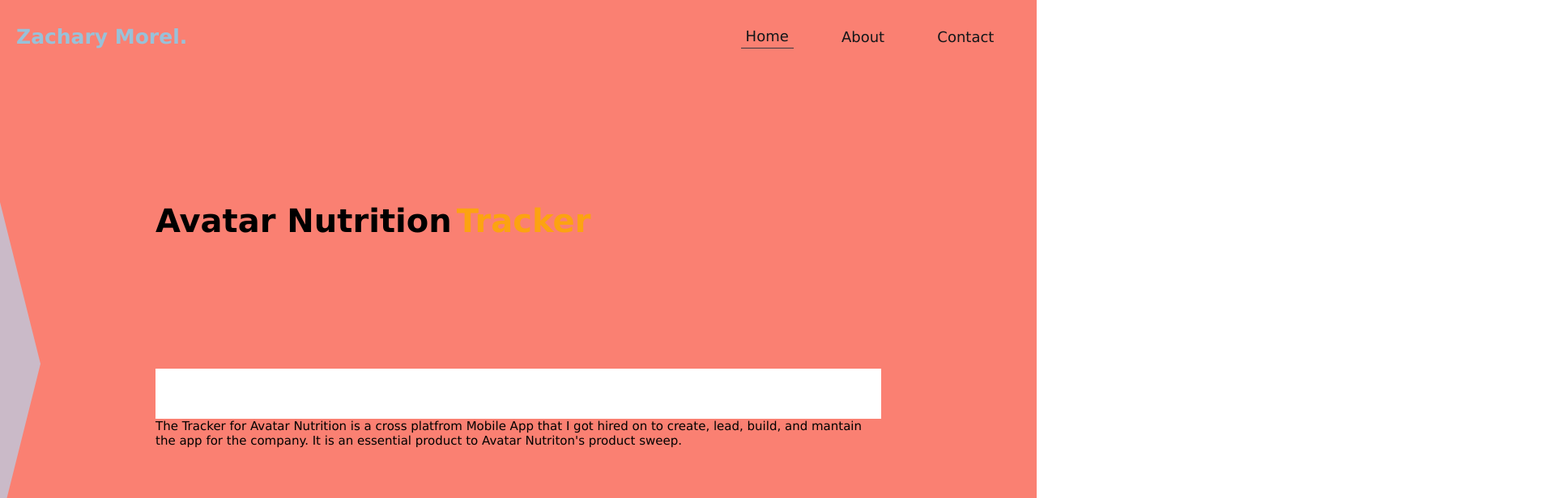
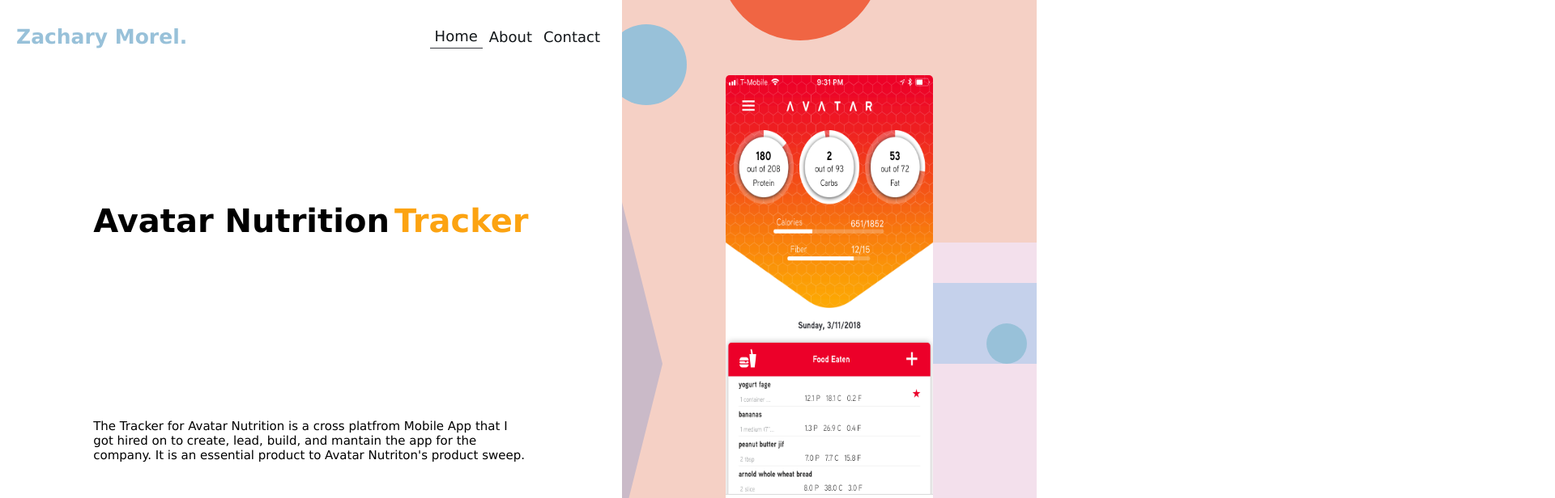
Before and after one commit to zacharymorel/zacharymorel.github.io, a React (Create React App) app in the folder potfolio/: page / in a window 1280 px wide. Shown: the top 616 px of the page at 81% size, 1920 px wide, since content can reach past the window. Built offline with nearby package versions, Linux system fonts and the light colour scheme.

Commit message:
Wokring on implementing Mobile Css.styles

```diff
--- a/potfolio/src/css/mobile/leftViewMobile.css
+++ b/potfolio/src/css/mobile/leftViewMobile.css
@@ -1,9 +1,7 @@
-@media (max-width: 1400px) {
+@media (max-width: 415px) {
   .LeftViewParent {
     background: #fa8072;
+    height: 100%;
     width: 100%;
-    /* flex-direction: row; */
-    /* overflow: scroll; */
-
   }
 }
--- a/potfolio/src/css/mobile/mainMobile.css
+++ b/potfolio/src/css/mobile/mainMobile.css
@@ -1,11 +1,13 @@
-@media (max-width: 1400px) {
+@media (max-width: 415px) {
   .App {
     height: 100%;
+    width: 100%;
   }
 
   .MainParent {
     display: flex;
     flex-flow: row wrap;
+    /* flex-direction: column; */
     height: 100%;
     width: 100%;
   }
--- a/potfolio/src/css/mobile/rightViewMobile.css
+++ b/potfolio/src/css/mobile/rightViewMobile.css
@@ -1,8 +1,7 @@
-@media (max-width: 1400px) {
+@media (max-width: 415px) {
   .RightViewParent {
     background: blue;
-    height: 100%;
-    overflow: scroll;
+    /* height: 100%; */
     width: 100%;
   }
 }
--- /dev/null
+++ b/potfolio/src/css/mobile/themeMobile.css
@@ -0,0 +1,14 @@
+@media (max-width: 415px) {
+  body {
+    margin: 0;
+    overflow: scroll;
+    padding: 0;
+  }
+
+  .Text {
+    font-size: 18px;
+    padding: 0;
+    margin: 0;
+  }
+
+}
--- a/potfolio/src/css/theme.css
+++ b/potfolio/src/css/theme.css
@@ -1,6 +1,5 @@
 body {
   margin: 0;
-  font-family: sans-serif;
   overflow: hidden;
   padding: 0;
 }
--- a/potfolio/src/index.js
+++ b/potfolio/src/index.js
@@ -1,6 +1,7 @@
 import React from 'react';
 import ReactDOM from 'react-dom';
 import './css/theme.css';
+import './css/mobile/themeMobile.css';
 import App from './App';
 import registerServiceWorker from './registerServiceWorker';
 
```
